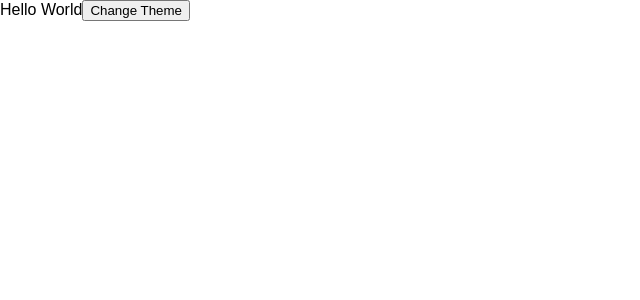
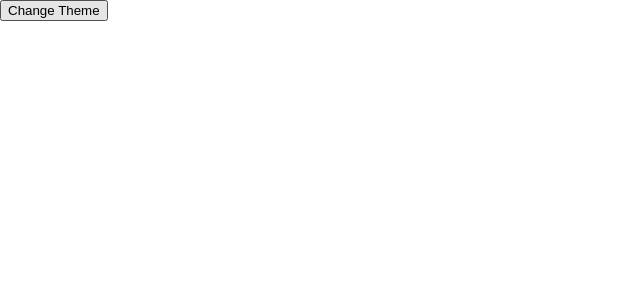
Before and after one commit to Nicoclos/agency_project, a React (Create React App) app: page / in a window 1280 px wide. Shown: the top 300 px of the page, without its empty margins (0-640 px from the left). Built offline with nearby package versions, Linux system fonts and the light colour scheme.

Commit message:
const app

```diff
--- a/src/App.js
+++ b/src/App.js
@@ -7,7 +7,7 @@ const StyledApp = styled.div`
   color: ${(props) => props.theme.fontColor};
 `;
 
-function App() {
+const App = ()=> {
   const [theme, setTheme] = useState("light");
 
   const themeToggler = () => {
@@ -18,7 +18,7 @@ function App() {
     <ThemeProvider theme={theme === "light" ? lightTheme : darkTheme}>
       <GlobalStyles />
       <StyledApp>
-        Hello World
+
         <button onClick={() => themeToggler()}>Change Theme</button>
       </StyledApp>
     </ThemeProvider>
```
